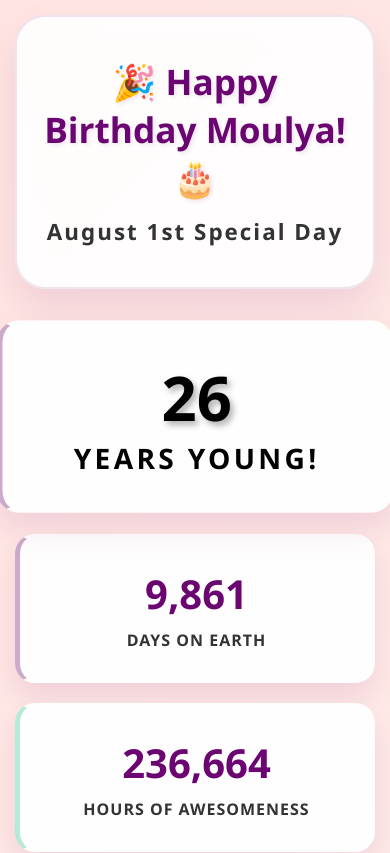
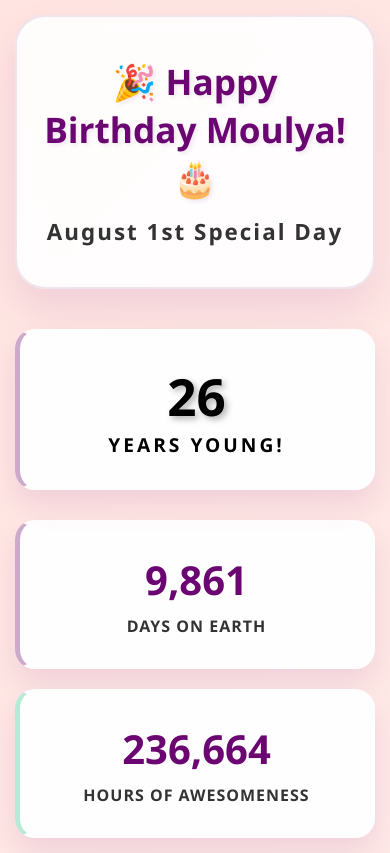
Before and after one commit to naveenchelo/moulya-birthday, an Angular app: page / in a window 390 px wide. Shown: the top 853 px of the page. Built offline with nearby package versions, Linux system fonts and the light colour scheme.

Commit message:
fix: mobile styels fix

```diff
--- a/src/app/moulya-dashboard/moulya-dashboard.component.scss
+++ b/src/app/moulya-dashboard/moulya-dashboard.component.scss
@@ -116,6 +116,16 @@ $deep-plum: #6a0572;
     background: linear-gradient(135deg, $coral-pink, lighten($coral-pink, 10%));
     margin-bottom: 30px;
     transform: scale(1.1);
+    margin-left: auto;
+    margin-right: auto;
+    max-width: 90%;
+    box-sizing: border-box;
+
+    @media (max-width: 768px) {
+        transform: scale(1);
+        padding: 20px 15px;
+        max-width: 100%;
+    }
 
     .age-number {
         font-size: 5rem;
@@ -123,7 +133,7 @@ $deep-plum: #6a0572;
         text-shadow: 3px 3px 6px rgba(0, 0, 0, 0.3);
 
         @media (max-width: 768px) {
-            font-size: 3.5rem;
+            font-size: 3.2rem;
         }
     }
 
@@ -132,6 +142,10 @@ $deep-plum: #6a0572;
         font-weight: 600;
         text-transform: uppercase;
         letter-spacing: 3px;
+
+        @media (max-width: 768px) {
+            font-size: 1.2rem;
+        }
     }
 }
 
```
